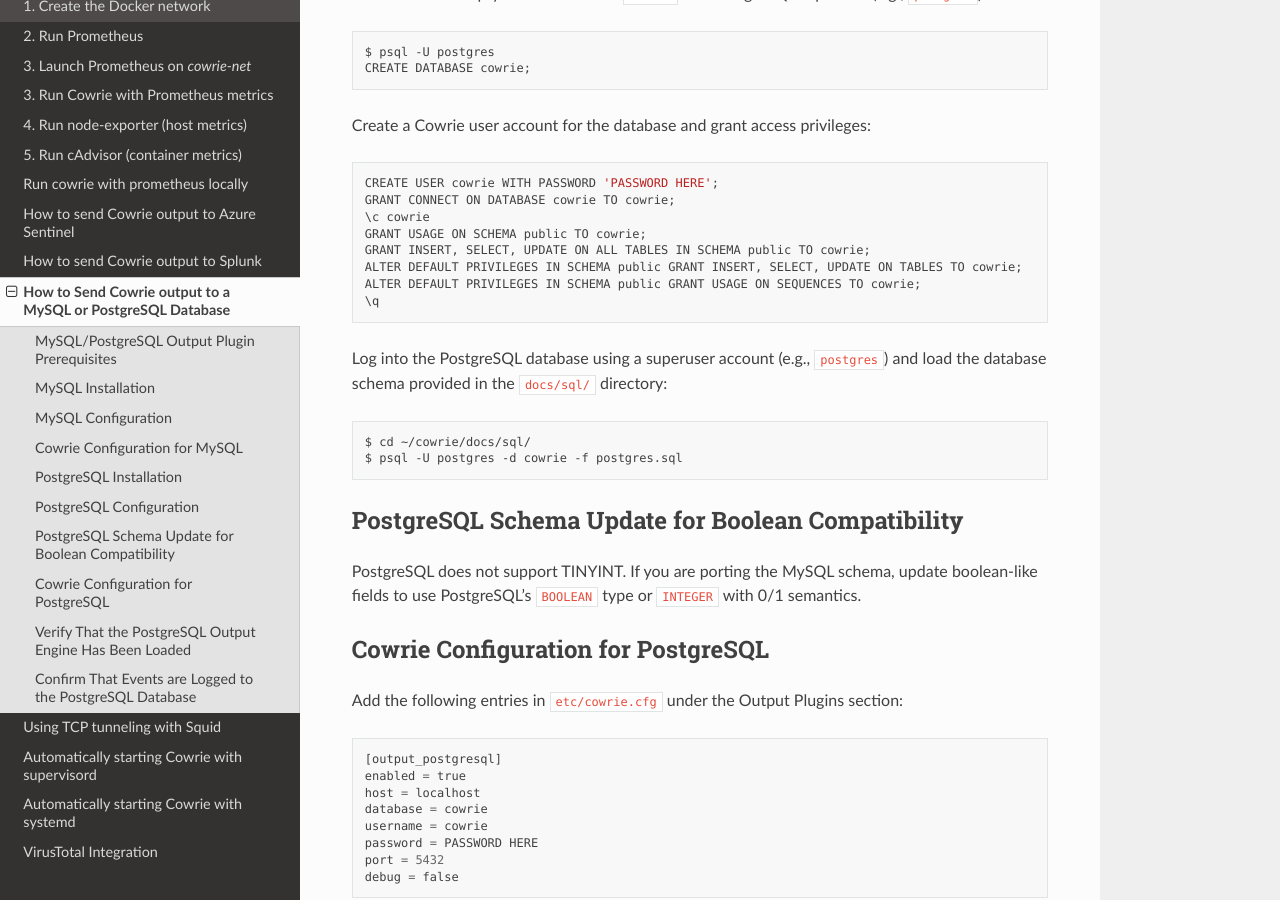
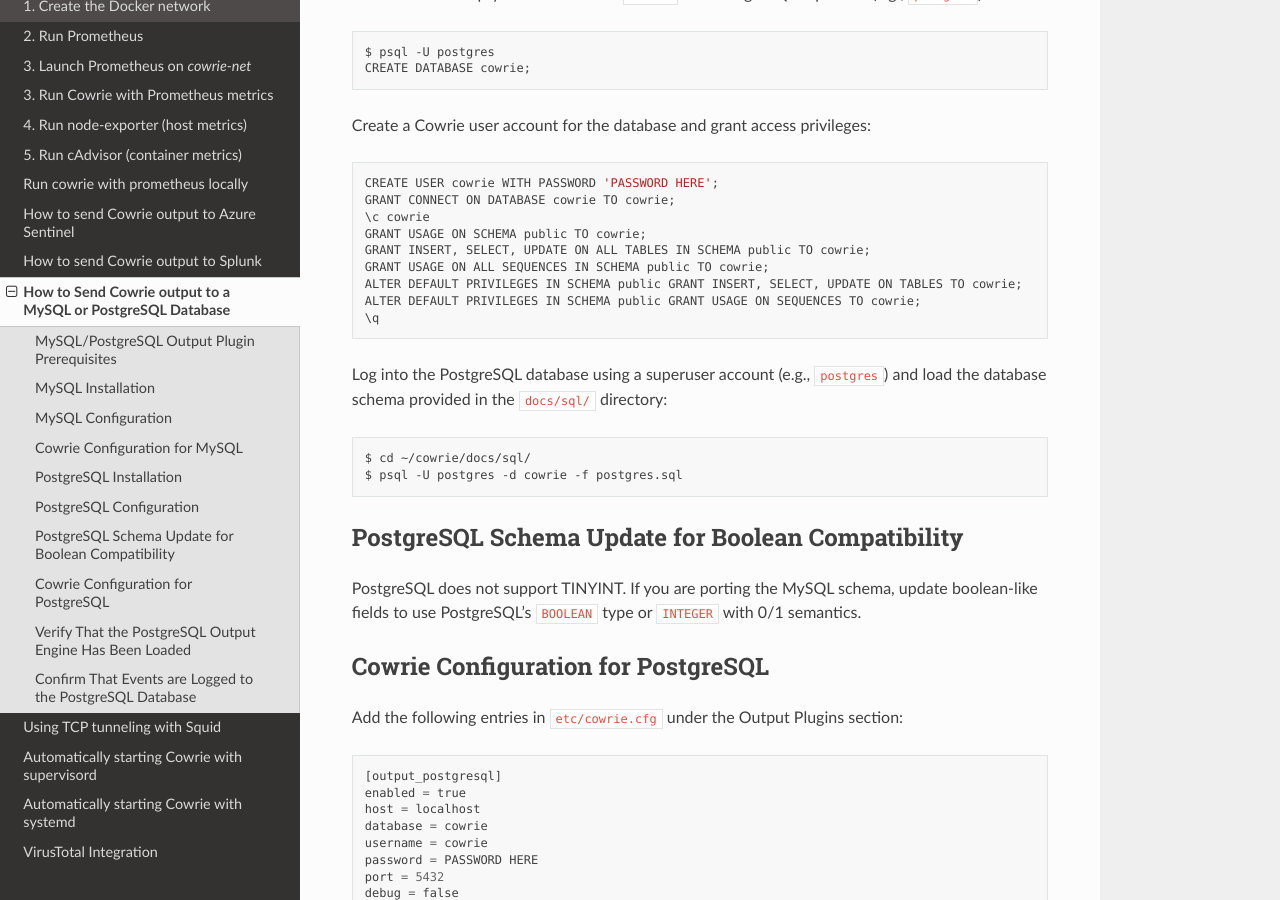
Before and after one commit to cowrie/cowrie, a Sphinx documentation site: the page built from docs/sql/README.rst, in a window 1280 px wide and 900 px high, scrolled down 3009 px. Built offline with Sphinx 7.4.7 and the Read the Docs theme 3.1.0, drawn with Linux system fonts in a browser that asks for light colours.

Commit message:
docs(sql): fix postgres permission consistency

```diff
--- a/docs/sql/README.rst
+++ b/docs/sql/README.rst
@@ -135,6 +135,7 @@ Create a Cowrie user account for the database and grant access privileges::
     \c cowrie
     GRANT USAGE ON SCHEMA public TO cowrie;
     GRANT INSERT, SELECT, UPDATE ON ALL TABLES IN SCHEMA public TO cowrie;
+    GRANT USAGE ON ALL SEQUENCES IN SCHEMA public TO cowrie;
     ALTER DEFAULT PRIVILEGES IN SCHEMA public GRANT INSERT, SELECT, UPDATE ON TABLES TO cowrie;
     ALTER DEFAULT PRIVILEGES IN SCHEMA public GRANT USAGE ON SEQUENCES TO cowrie;
     \q
```
